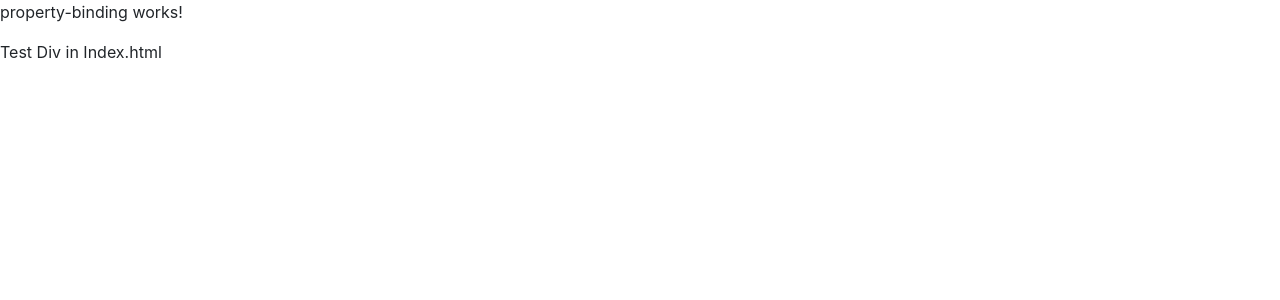
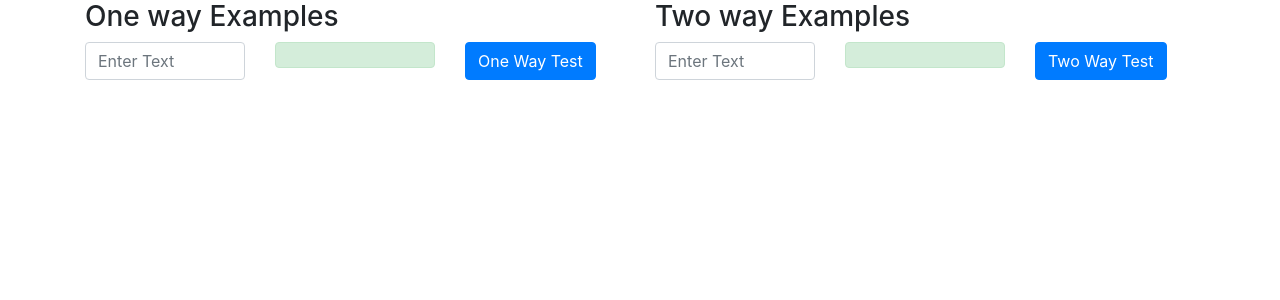
Before and after one commit to jrp1414/December2020Batch2, an Angular app: page / in a window 1280 px wide. Shown: the top 300 px of the page. Built offline with nearby package versions, Linux system fonts and the light colour scheme.

Commit message:
Data Binding Completed

```diff
--- a/src/app/app.component.html
+++ b/src/app/app.component.html
@@ -1,2 +1,4 @@
 <!-- <app-si></app-si> -->
-<app-pb></app-pb>
+<!-- <app-pb></app-pb> -->
+<!-- <app-eb></app-eb> -->
+<app-twb></app-twb>
--- /dev/null
+++ b/src/app/event-binding/event-binding.component.html
@@ -0,0 +1,17 @@
+<h3>Event Binding Examples</h3>
+<div (contextmenu)="RightClicked()" (mouseenter)="OnMouseEnter()" (mouseleave)="OnMouseLeave()" class="alert alert-primary" role="alert">
+    <strong>{{Message}}</strong>
+</div>
+<!-- <button type="button" class="btn btn-primary" (click)="Message='How are you doing?'" >Click Me</button> -->
+<button type="button" class="btn btn-primary" (click)="ButtonClicked()">Click Me</button>
+
+<div class="row">
+    <div class="col-md-3">
+        <!-- <input type="text" class="form-control" (input)="InputChanged($event)" > -->
+        <!-- <input type="text" class="form-control" (keyup)="InputChanged($event)" > -->
+        <input type="text" class="form-control" (keydown)="InputChanged($event)" >
+    </div>
+    <div class="col-md-3">
+        {{inputText}}
+    </div>
+</div>
--- /dev/null
+++ b/src/app/event-binding/event-binding.component.ts
@@ -0,0 +1,31 @@
+import { Component, OnInit } from '@angular/core';
+
+@Component({
+  selector: 'app-eb',
+  templateUrl: './event-binding.component.html',
+  styles: []
+})
+export class EventBindingComponent {
+  Message: string = "Hello";
+  constructor() { }
+
+  ButtonClicked() {
+    alert("Button Clicked");
+  }
+
+  RightClicked() {
+    alert("Right clicked");
+  }
+
+  OnMouseEnter() {
+    this.Message = "Mouse Entered";
+  }
+  OnMouseLeave() {
+    this.Message = "Mouse left";
+  }
+
+  inputText:string="";
+  InputChanged(data){
+    this.inputText = data.target.value;
+  }
+}
--- a/src/app/property-binding/property-binding.component.html
+++ b/src/app/property-binding/property-binding.component.html
@@ -1 +1,6 @@
-<p>property-binding works!</p>
+<h3>Property-Binding Examples</h3>
+
+<!-- <img [src]="imageUrl" alt=""> -->
+<img src={{imageUrl}} [width]="imageWidth" [height]="imageHeight" alt="">
+
+<button type="button" class="btn btn-primary" [disabled]="disableButton">Test</button>
--- a/src/app/property-binding/property-binding.component.ts
+++ b/src/app/property-binding/property-binding.component.ts
@@ -5,8 +5,16 @@ import { Component, OnInit } from '@angular/core';
   templateUrl: './property-binding.component.html',
   styles: []
 })
-export class PropertyBindingComponent{
-
-  constructor() { }
+export class PropertyBindingComponent {
+  imageUrl: string = "https://angular.io/assets/images/logos/angular/angular.png";
+  disableButton: boolean = true;
+  imageWidth:number=100;
+  imageHeight:number=100;
+  constructor() {
+    setTimeout(() => {
+      this.imageUrl = "https://angular.io/assets/images/logos/angular/angular_solidBlack.png";
+      this.disableButton = false;
+    }, 5000);
+  }
 
 }
--- /dev/null
+++ b/src/app/twoway-binding/twoway-binding.component.html
@@ -0,0 +1,57 @@
+<div class="container">
+    <div class="row">
+        <div class="col-md-6">
+            <h3>One way Examples</h3>
+            <div class="row">
+                <div class="col-md-4">
+                    <div class="form-group">
+                        <input type="text" class="form-control" (input)="OneWayChange($event)" placeholder="Enter Text">
+                    </div>
+                </div>
+                <div class="col-md-4">
+                    <div class="alert alert-success" role="alert">
+                        <strong>{{OnewayMessage}}</strong>
+                    </div>
+                </div>
+                <div class="col-md-4">
+                    <button type="button" class="btn btn-primary" (click)="OnewayMessage='One Way Tested'">One Way Test</button>
+                </div>
+            </div>
+        </div>
+        <div class="col-md-6">
+            <h3>Two way Examples</h3>
+            <!-- <div class="row">
+                <div class="col-md-4">
+                    <div class="form-group">
+                        <input type="text" class="form-control" [(ngModel)]="TwowayMessage" placeholder="Enter Text">
+                    </div>
+                </div>
+                <div class="col-md-4">
+                    <div class="alert alert-success" role="alert">
+                        <strong>{{TwowayMessage}}</strong>
+                    </div>
+                </div>
+                <div class="col-md-4">
+                    <button type="button" class="btn btn-primary" (click)="TwowayMessage='Two Way Tested'">Two Way Test</button>
+                </div>
+            </div> -->
+
+            <div class="row">
+                <div class="col-md-4">
+                    <div class="form-group">
+                        <!-- <input type="text" class="form-control" [ngModel]="TwowayMessage" (ngModelChange)="TwowayMessage=$event" placeholder="Enter Text"> -->
+                        <input type="text" class="form-control" [ngModel]="TwowayMessage" (ngModelChange)="TwowayChange($event)" placeholder="Enter Text">
+                    </div>
+                </div>
+                <div class="col-md-4">
+                    <div class="alert alert-success" role="alert">
+                        <strong>{{TwowayMessage}}</strong>
+                    </div>
+                </div>
+                <div class="col-md-4">
+                    <button type="button" class="btn btn-primary" (click)="TwowayMessage='Two Way Tested'">Two Way Test</button>
+                </div>
+            </div>
+        </div>
+    </div>
+</div>
--- /dev/null
+++ b/src/app/twoway-binding/twoway-binding.component.ts
@@ -0,0 +1,23 @@
+import { Component, OnInit } from '@angular/core';
+
+@Component({
+  selector: 'app-twb',
+  templateUrl: './twoway-binding.component.html',
+  styles: []
+})
+export class TwowayBindingComponent {
+
+  constructor() { }
+
+  OnewayMessage:string="";
+  OneWayChange(data){
+    this.OnewayMessage = data.target.value;
+  }
+
+
+  TwowayMessage:string="";
+  TwowayChange(data:string){
+    this.TwowayMessage = data.toLowerCase();
+  }
+
+}
--- a/src/index.html
+++ b/src/index.html
@@ -11,6 +11,6 @@
   <!-- <app-root></app-root> -->
   <!-- <div app-root></div> -->
   <div class="app-root"></div>
-  <div>Test Div in Index.html</div>
+  <!-- <div>Test Div in Index.html</div> -->
 </body>
 </html>
```
Also changed, not shown: src/app/app.module.ts (+9 -2 lines).
